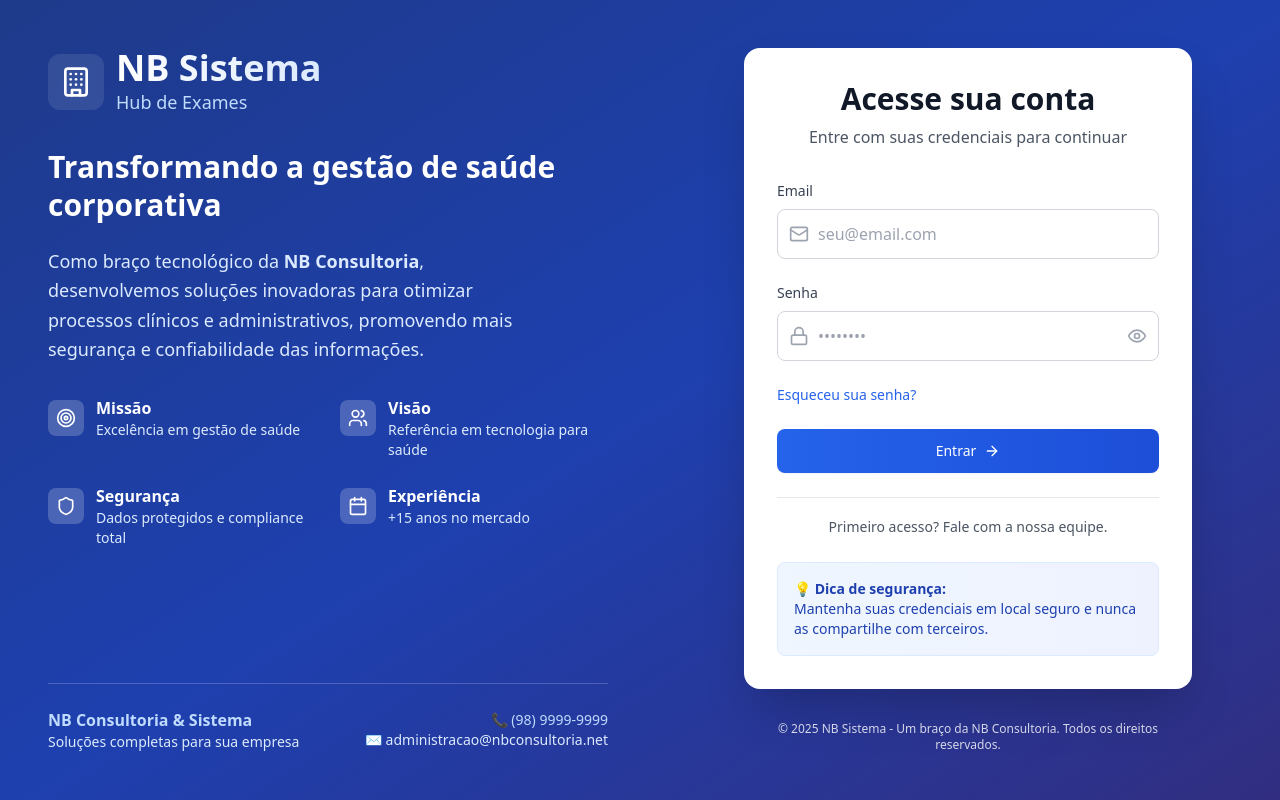
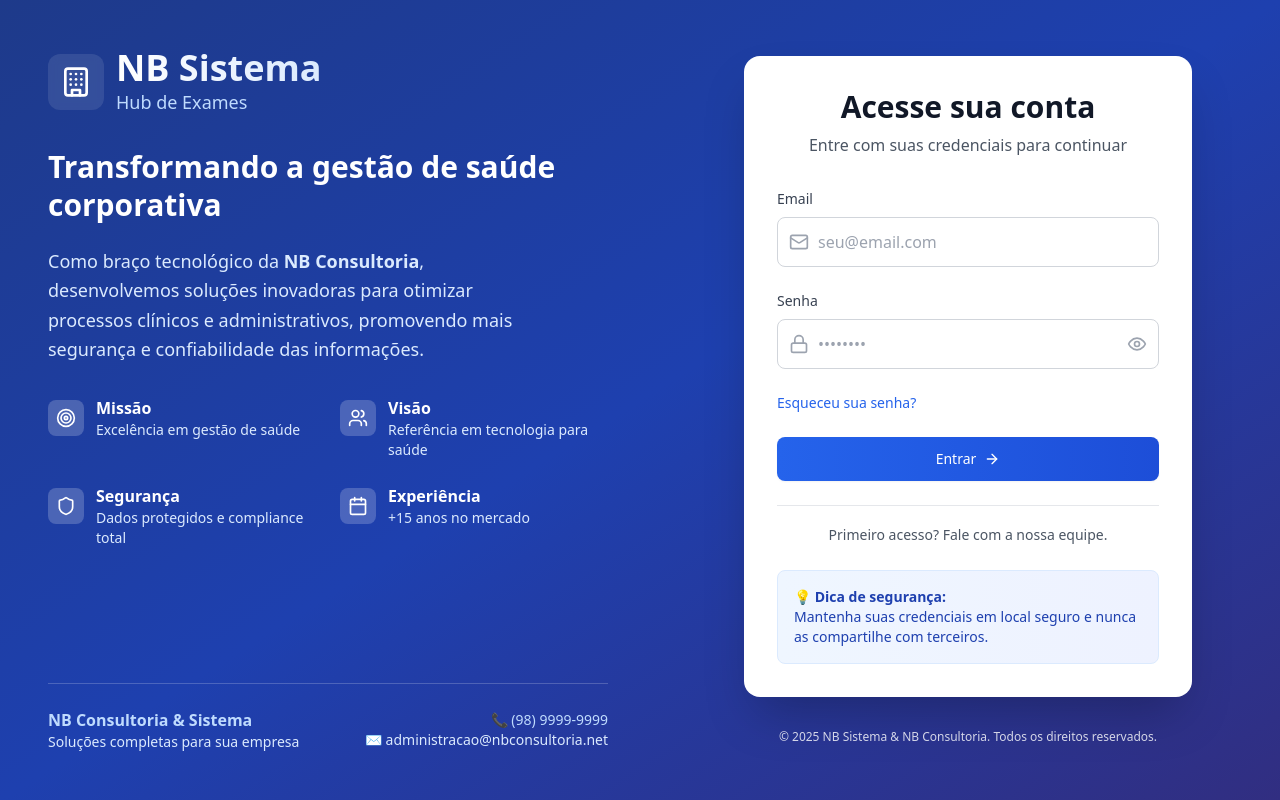
Before and after one commit to nbsistema/exames, a React (Vite) app: page / in a window 1280 px wide. Built offline with nearby package versions, Linux system fonts and the light colour scheme; no server answers.

Commit message:
Update LoginForm.tsx

```diff
--- a/src/components/LoginForm.tsx
+++ b/src/components/LoginForm.tsx
@@ -479,7 +479,7 @@ export function LoginForm() {
 
           <div className="text-center">
             <p className="text-xs text-white/80">
-              © 2025 NB Sistema - Um braço da NB Consultoria. Todos os direitos reservados.
+              © 2025 NB Sistema & NB Consultoria. Todos os direitos reservados.
             </p>
           </div>
         </div>
```
